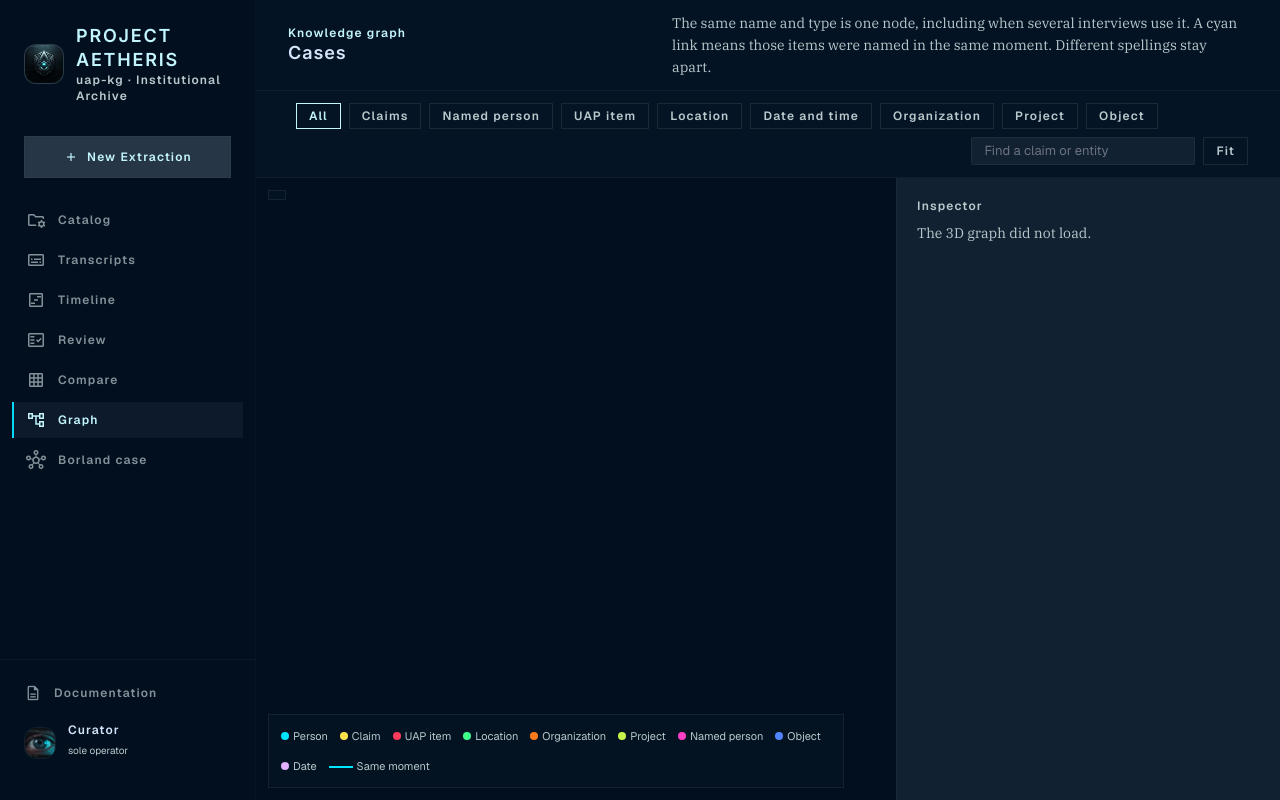
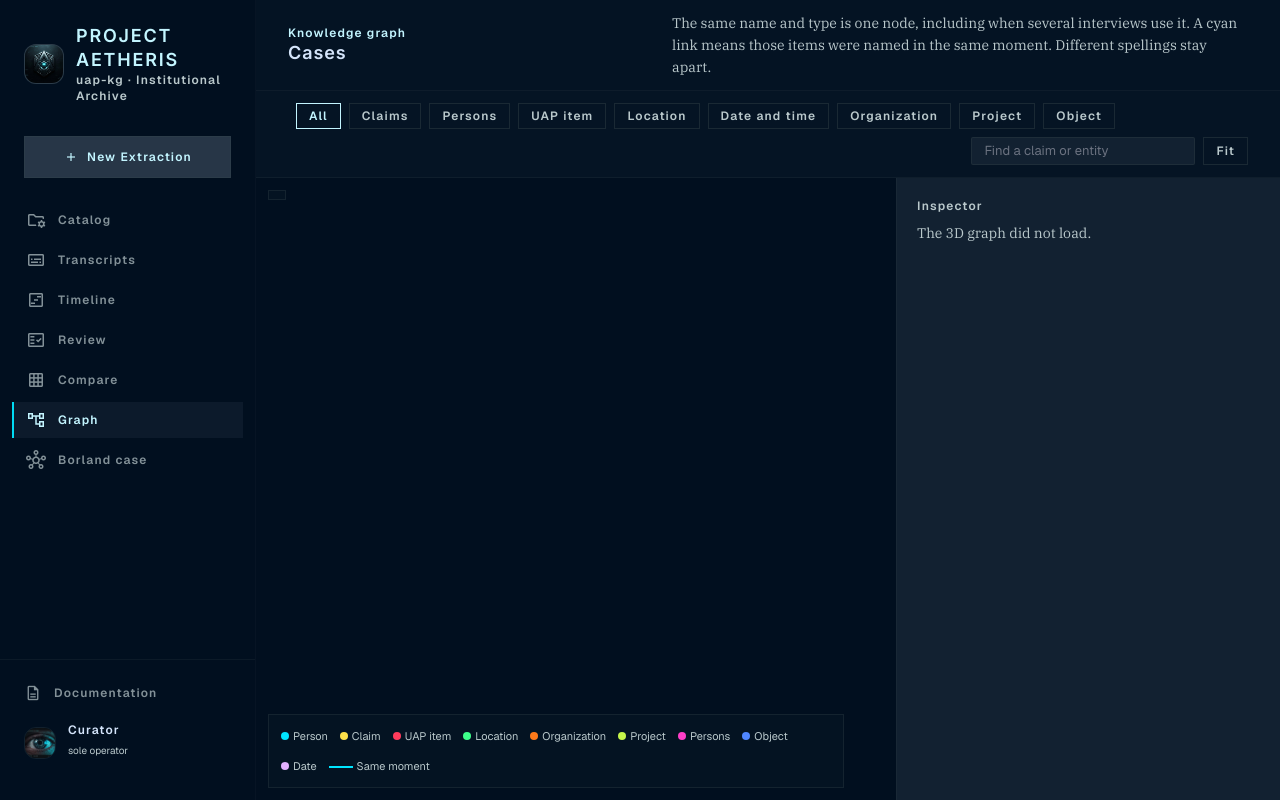
Before and after one commit to etai83/uap-kg, a FastAPI app: page /graph in a window 1280 px wide. Run offline with FastAPI, Linux system fonts and the light colour scheme; some libraries are stand-ins or nearby versions.

Commit message:
feat(web): rename the Named person filter to Persons
The graph and case filters, legends, and inspector use Persons. The stored type stays named_person.

```diff
--- a/src/uap_kg/web/static/js/case-3d.js
+++ b/src/uap_kg/web/static/js/case-3d.js
@@ -1,6 +1,6 @@
 /* Borland case as a 3D text-node graph, the same pattern as react-force-graph's text-nodes example. */
 const TYPE_LABEL = {
-  named_person: "Named person",
+  named_person: "Persons",
   object: "Object",
   uap_item: "UAP item",
   location: "Location",
--- a/src/uap_kg/web/static/js/case.js
+++ b/src/uap_kg/web/static/js/case.js
@@ -1,7 +1,7 @@
 /* Borland case test — claims, claimant, entities. */
 (function () {
   const TYPE_LABEL = {
-    named_person: "Named person",
+    named_person: "Persons",
     object: "Object",
     uap_item: "UAP item",
     location: "Location",
--- a/src/uap_kg/web/static/js/graph-3d.js
+++ b/src/uap_kg/web/static/js/graph-3d.js
@@ -1,6 +1,6 @@
 /* Cross-case graph as 3D text nodes, same ForceGraph3D setup as case-3d. */
 const TYPE_LABEL = {
-  named_person: "Named person",
+  named_person: "Persons",
   object: "Object",
   uap_item: "UAP item",
   location: "Location",
--- a/src/uap_kg/web/templates/case.html
+++ b/src/uap_kg/web/templates/case.html
@@ -25,7 +25,7 @@
 <div class="flex flex-wrap gap-2 px-4 md:px-8 py-3 border-b border-outline-variant/20">
   <button type="button" class="case-filter font-label-caps text-label-caps px-3 py-1 border border-primary text-primary" data-type="all">All</button>
   <button type="button" class="case-filter font-label-caps text-label-caps px-3 py-1 border border-outline-variant/40 text-on-surface-variant" data-type="claim">Claims</button>
-  <button type="button" class="case-filter font-label-caps text-label-caps px-3 py-1 border border-outline-variant/40 text-on-surface-variant" data-type="named_person">Named person</button>
+  <button type="button" class="case-filter font-label-caps text-label-caps px-3 py-1 border border-outline-variant/40 text-on-surface-variant" data-type="named_person">Persons</button>
   <button type="button" class="case-filter font-label-caps text-label-caps px-3 py-1 border border-outline-variant/40 text-on-surface-variant" data-type="uap_item">UAP item</button>
   <button type="button" class="case-filter font-label-caps text-label-caps px-3 py-1 border border-outline-variant/40 text-on-surface-variant" data-type="location">Location</button>
   <button type="button" class="case-filter font-label-caps text-label-caps px-3 py-1 border border-outline-variant/40 text-on-surface-variant" data-type="date_time">Date and time</button>
@@ -47,5 +47,5 @@
 </div>
 {% endblock %}
 {% block scripts %}
-<script src="/static/js/case.js?v=20261003n"></script>
+<script src="/static/js/case.js?v=20261003o"></script>
 {% endblock %}
--- a/src/uap_kg/web/templates/case_sigma.html
+++ b/src/uap_kg/web/templates/case_sigma.html
@@ -25,7 +25,7 @@
 <div class="flex flex-wrap gap-2 px-4 md:px-8 py-3 border-b border-outline-variant/20">
   <button type="button" class="case-filter font-label-caps text-label-caps px-3 py-1 border border-primary text-primary" data-type="all">All</button>
   <button type="button" class="case-filter font-label-caps text-label-caps px-3 py-1 border border-outline-variant/40 text-on-surface-variant" data-type="claim">Claims</button>
-  <button type="button" class="case-filter font-label-caps text-label-caps px-3 py-1 border border-outline-variant/40 text-on-surface-variant" data-type="named_person">Named person</button>
+  <button type="button" class="case-filter font-label-caps text-label-caps px-3 py-1 border border-outline-variant/40 text-on-surface-variant" data-type="named_person">Persons</button>
   <button type="button" class="case-filter font-label-caps text-label-caps px-3 py-1 border border-outline-variant/40 text-on-surface-variant" data-type="uap_item">UAP item</button>
   <button type="button" class="case-filter font-label-caps text-label-caps px-3 py-1 border border-outline-variant/40 text-on-surface-variant" data-type="location">Location</button>
   <button type="button" class="case-filter font-label-caps text-label-caps px-3 py-1 border border-outline-variant/40 text-on-surface-variant" data-type="date_time">Date and time</button>
@@ -46,7 +46,7 @@
       <span><i class="inline-block w-2 h-2 rounded-full mr-1" style="background:#3DFF8A"></i>Location</span>
       <span><i class="inline-block w-2 h-2 rounded-full mr-1" style="background:#FF7A1A"></i>Organization</span>
       <span><i class="inline-block w-2 h-2 rounded-full mr-1" style="background:#C6F54A"></i>Project</span>
-      <span><i class="inline-block w-2 h-2 rounded-full mr-1" style="background:#FF3EC8"></i>Named person</span>
+      <span><i class="inline-block w-2 h-2 rounded-full mr-1" style="background:#FF3EC8"></i>Persons</span>
       <span><i class="inline-block w-2 h-2 rounded-full mr-1" style="background:#4F86FF"></i>Object</span>
       <span><i class="inline-block w-2 h-2 rounded-full mr-1" style="background:#E2B0FF"></i>Date</span>
     </div>
@@ -66,5 +66,5 @@
   }
 }
 </script>
-<script type="module" src="/static/js/case-3d.js?v=20261003n"></script>
+<script type="module" src="/static/js/case-3d.js?v=20261003o"></script>
 {% endblock %}
--- a/src/uap_kg/web/templates/graph.html
+++ b/src/uap_kg/web/templates/graph.html
@@ -19,7 +19,7 @@
   <div id="graph-cases" class="flex flex-wrap gap-2"></div>
   <button type="button" class="graph-filter font-label-caps text-label-caps px-3 py-1 border border-primary text-primary" data-type="all">All</button>
   <button type="button" class="graph-filter font-label-caps text-label-caps px-3 py-1 border border-outline-variant/40 text-on-surface-variant" data-type="claim">Claims</button>
-  <button type="button" class="graph-filter font-label-caps text-label-caps px-3 py-1 border border-outline-variant/40 text-on-surface-variant" data-type="named_person">Named person</button>
+  <button type="button" class="graph-filter font-label-caps text-label-caps px-3 py-1 border border-outline-variant/40 text-on-surface-variant" data-type="named_person">Persons</button>
   <button type="button" class="graph-filter font-label-caps text-label-caps px-3 py-1 border border-outline-variant/40 text-on-surface-variant" data-type="uap_item">UAP item</button>
   <button type="button" class="graph-filter font-label-caps text-label-caps px-3 py-1 border border-outline-variant/40 text-on-surface-variant" data-type="location">Location</button>
   <button type="button" class="graph-filter font-label-caps text-label-caps px-3 py-1 border border-outline-variant/40 text-on-surface-variant" data-type="date_time">Date and time</button>
@@ -40,7 +40,7 @@
       <span><i class="inline-block w-2 h-2 rounded-full mr-1" style="background:#3DFF8A"></i>Location</span>
       <span><i class="inline-block w-2 h-2 rounded-full mr-1" style="background:#FF7A1A"></i>Organization</span>
       <span><i class="inline-block w-2 h-2 rounded-full mr-1" style="background:#C6F54A"></i>Project</span>
-      <span><i class="inline-block w-2 h-2 rounded-full mr-1" style="background:#FF3EC8"></i>Named person</span>
+      <span><i class="inline-block w-2 h-2 rounded-full mr-1" style="background:#FF3EC8"></i>Persons</span>
       <span><i class="inline-block w-2 h-2 rounded-full mr-1" style="background:#4F86FF"></i>Object</span>
       <span><i class="inline-block w-2 h-2 rounded-full mr-1" style="background:#E2B0FF"></i>Date</span>
       <span><i class="inline-block w-6 h-0.5 mr-1 align-middle" style="background:#00E5FF"></i>Same moment</span>
@@ -61,5 +61,5 @@
   }
 }
 </script>
-<script type="module" src="/static/js/graph-3d.js?v=20261003n"></script>
+<script type="module" src="/static/js/graph-3d.js?v=20261003o"></script>
 {% endblock %}
```
